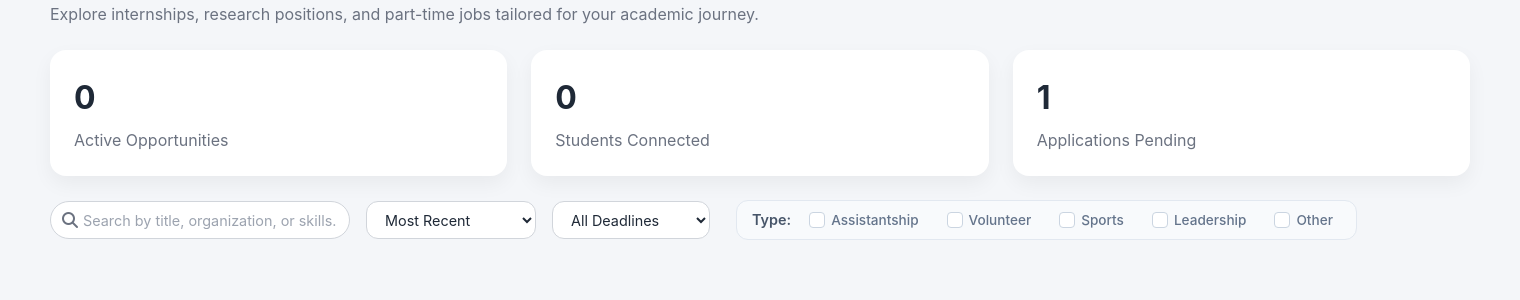
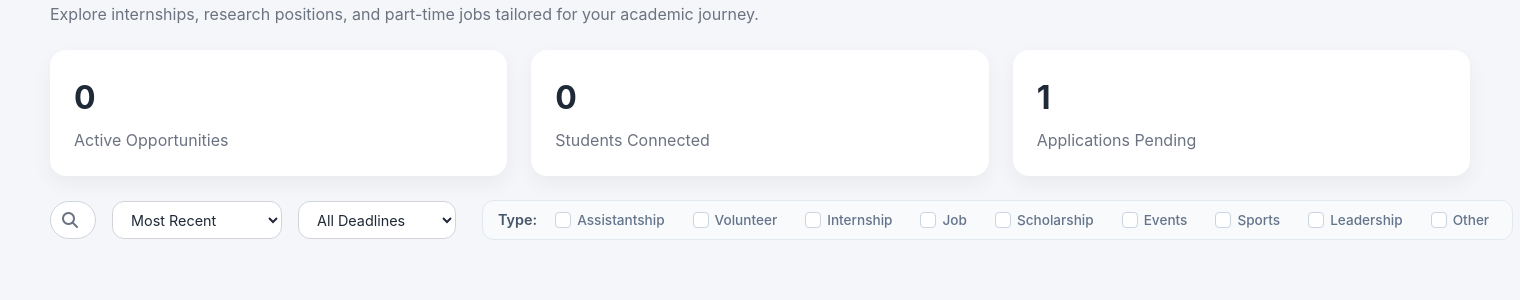
Before and after one commit to niccomalds/CSIT327-G7-CampusLink, a Django app: page /student/dashboard/ in a window 1520 px wide. Shown: the part 166-466 px from the top of the page. Run offline with Django 5.2, Linux system fonts and the light colour scheme; the visitor is signed in with stand-in values (Sample User, id 1); data comes from the database, SQL or seed files in the repository; data that the repository does not hold is empty; some libraries are stand-ins or nearby versions.

Commit message:
fix/student_dashboard

```diff
--- a/MyLogin/templates/student_dashboard.html
+++ b/MyLogin/templates/student_dashboard.html
@@ -210,30 +210,59 @@
       <span class="filter-label">Type:</span>
       <div class="type-filter-options-inline">
         <label class="type-checkbox-inline">
-          <input type="checkbox" name="opportunityType" value="assistantship">
+  <input type="checkbox" class="type-option" name="opportunityType" value="assistantship">
   <span class="checkmark-inline"></span>
   <span class="type-label-inline">Assistantship</span>
 </label>
+
 <label class="type-checkbox-inline">
-          <input type="checkbox" name="opportunityType" value="volunteer">
+  <input type="checkbox" class="type-option" name="opportunityType" value="volunteer">
   <span class="checkmark-inline"></span>
   <span class="type-label-inline">Volunteer</span>
 </label>
+
 <label class="type-checkbox-inline">
-          <input type="checkbox" name="opportunityType" value="sports">
+  <input type="checkbox" class="type-option" name="opportunityType" value="internship">
+  <span class="checkmark-inline"></span>
+  <span class="type-label-inline">Internship</span>
+</label>
+
+<label class="type-checkbox-inline">
+  <input type="checkbox" class="type-option" name="opportunityType" value="job">
+  <span class="checkmark-inline"></span>
+  <span class="type-label-inline">Job</span>
+</label>
+
+<label class="type-checkbox-inline">
+  <input type="checkbox" class="type-option" name="opportunityType" value="scholarship">
+  <span class="checkmark-inline"></span>
+  <span class="type-label-inline">Scholarship</span>
+</label>
+
+<label class="type-checkbox-inline">
+  <input type="checkbox" class="type-option" name="opportunityType" value="events">
+  <span class="checkmark-inline"></span>
+  <span class="type-label-inline">Events</span>
+</label>
+
+<label class="type-checkbox-inline">
+  <input type="checkbox" class="type-option" name="opportunityType" value="sports">
   <span class="checkmark-inline"></span>
   <span class="type-label-inline">Sports</span>
 </label>
+
 <label class="type-checkbox-inline">
-          <input type="checkbox" name="opportunityType" value="leadership">
+  <input type="checkbox" class="type-option" name="opportunityType" value="leadership">
   <span class="checkmark-inline"></span>
   <span class="type-label-inline">Leadership</span>
 </label>
+
 <label class="type-checkbox-inline">
-          <input type="checkbox" name="opportunityType" value="other">
+  <input type="checkbox" class="type-option" name="opportunityType" value="other">
   <span class="checkmark-inline"></span>
   <span class="type-label-inline">Other</span>
 </label>
+
       </div>
     </div>
   </div>
@@ -306,6 +335,15 @@
   <!-- Include the error message component JavaScript -->
   <script src="{% static 'Myapp/error_message.js' %}"></script>
   <script>
+    document.querySelectorAll(".type-option").forEach(cb => {
+  cb.addEventListener("change", function() {
+    if (this.checked) {
+      document.querySelectorAll(".type-option").forEach(other => {
+        if (other !== this) other.checked = false;
+      });
+    }
+  });
+});
     // Display Django messages when the page loads
     document.addEventListener("DOMContentLoaded", function() {
       {% if messages %}
```
Lines whose indentation alone changed are shown as unchanged.
